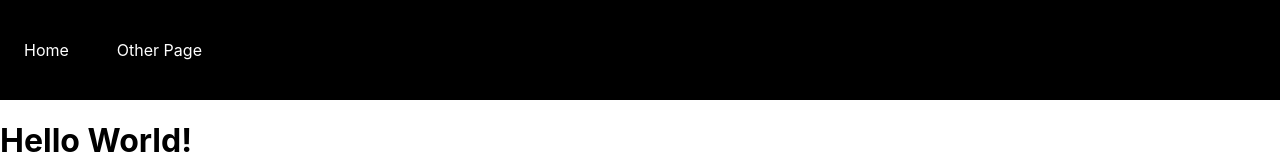
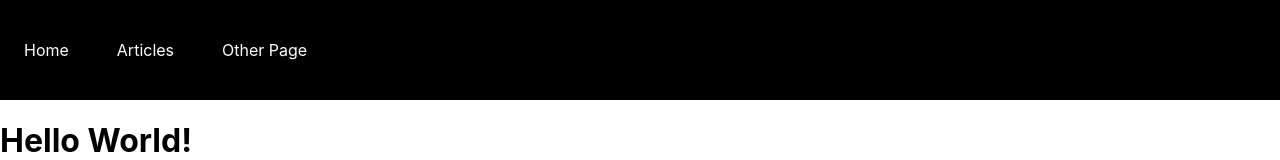
Before and after one commit to jamesnograiona/FirstNextTutorial, a Next.js app: page / in a window 1280 px wide. Shown: the top 160 px of the page. Built offline with nearby package versions, Linux system fonts and the light colour scheme.

Commit message:
Added the articles link.

```diff
--- a/components/Nav.js
+++ b/components/Nav.js
@@ -4,14 +4,17 @@ import Link from 'next/link'
 
 export default function Nav() {
   return (
-    <div class={navStyles.container}>
-      <div class={navStyles.links}>
+    <div className={navStyles.container}>
+      <div className={navStyles.links}>
         <Link href="/">Home</Link>
       </div>
-      <div class={navStyles.links}>
+      <div className={navStyles.links}>
+        <Link href="/articles">Articles</Link>
+      </div>
+      <div className={navStyles.links}>
         <Link href="/other">Other Page</Link>
       </div>
-      <div class={navStyles.clear}></div>
+      <div className={navStyles.clear}></div>
     </div>
   )
 }
```
